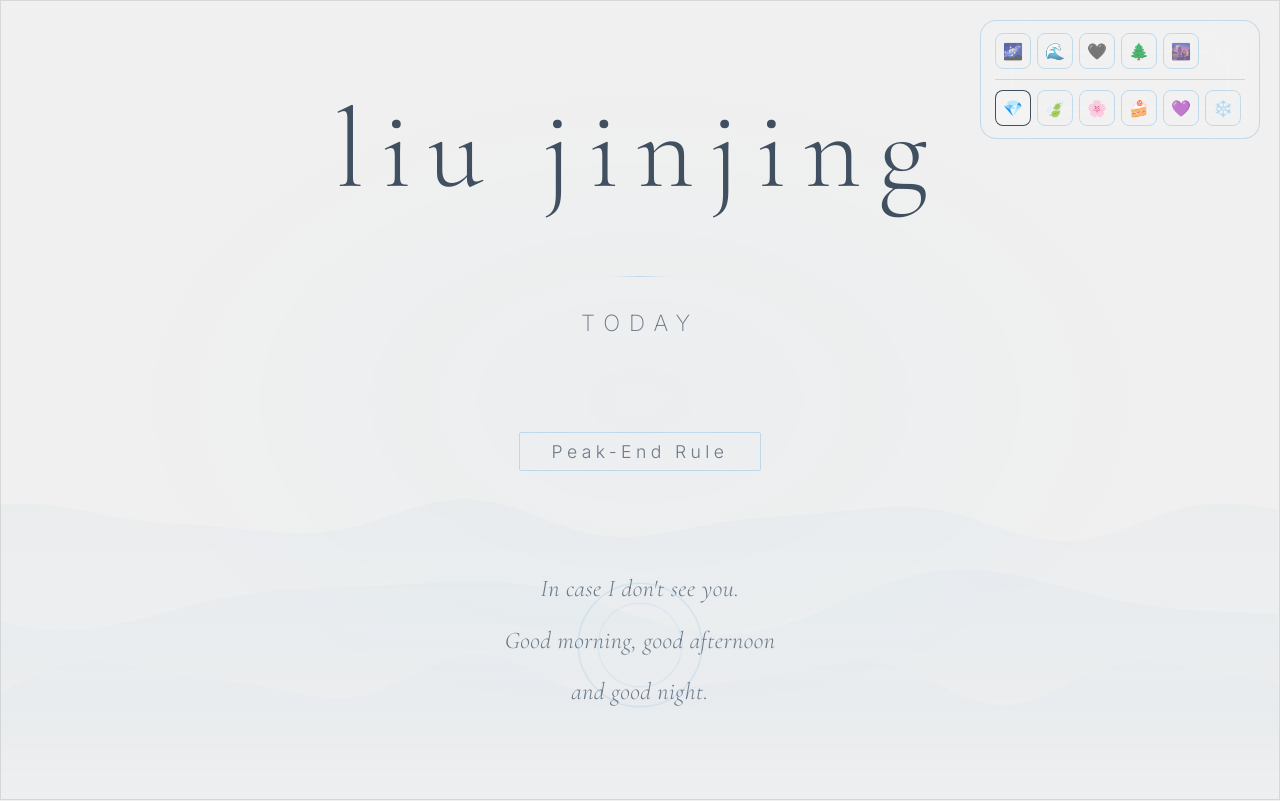
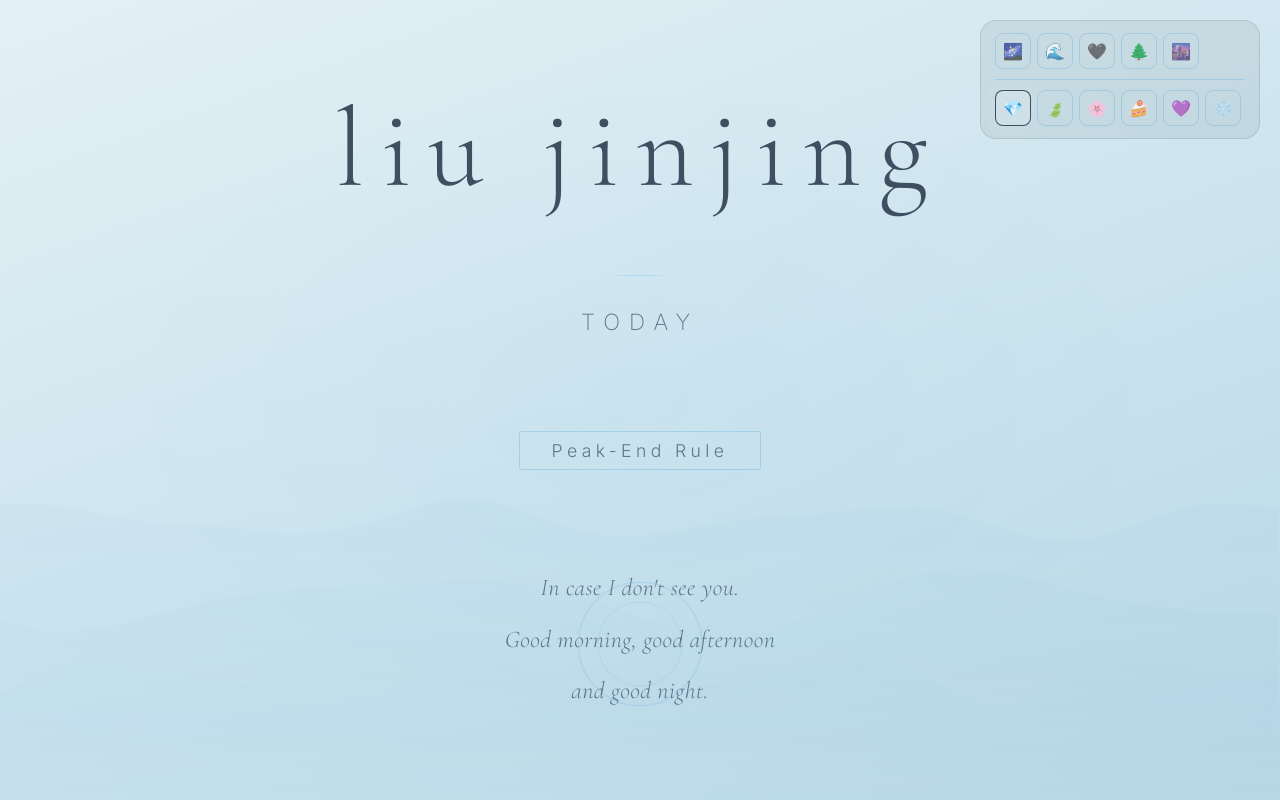
Before and after one commit to Pheobeliu/homepage, a website: page index.html in a window 1280 px wide. Both pictures are taken after a click on the button "雾霾蓝玛卡龙". Drawn offline with nearby package versions, Linux system fonts and the light colour scheme.

Commit message:
Fix theme switcher CSS selector - add proper commas for light theme styles

```diff
--- a/style.css
+++ b/style.css
@@ -204,11 +204,11 @@
 }
 
 /* 浅色主题下的切换器样式调整 */
-[data-theme^="mint"],
-[data-theme^="sakura"],
-[data-theme^="cream"],
-[data-theme^="lavender"],
-[data-theme^="misty"],
+[data-theme^="mint"] .theme-switcher,
+[data-theme^="sakura"] .theme-switcher,
+[data-theme^="cream"] .theme-switcher,
+[data-theme^="lavender"] .theme-switcher,
+[data-theme^="misty"] .theme-switcher,
 [data-theme^="glacial"] .theme-switcher {
     background: rgba(0, 0, 0, 0.06);
     border: 1px solid rgba(0, 0, 0, 0.1);
```
